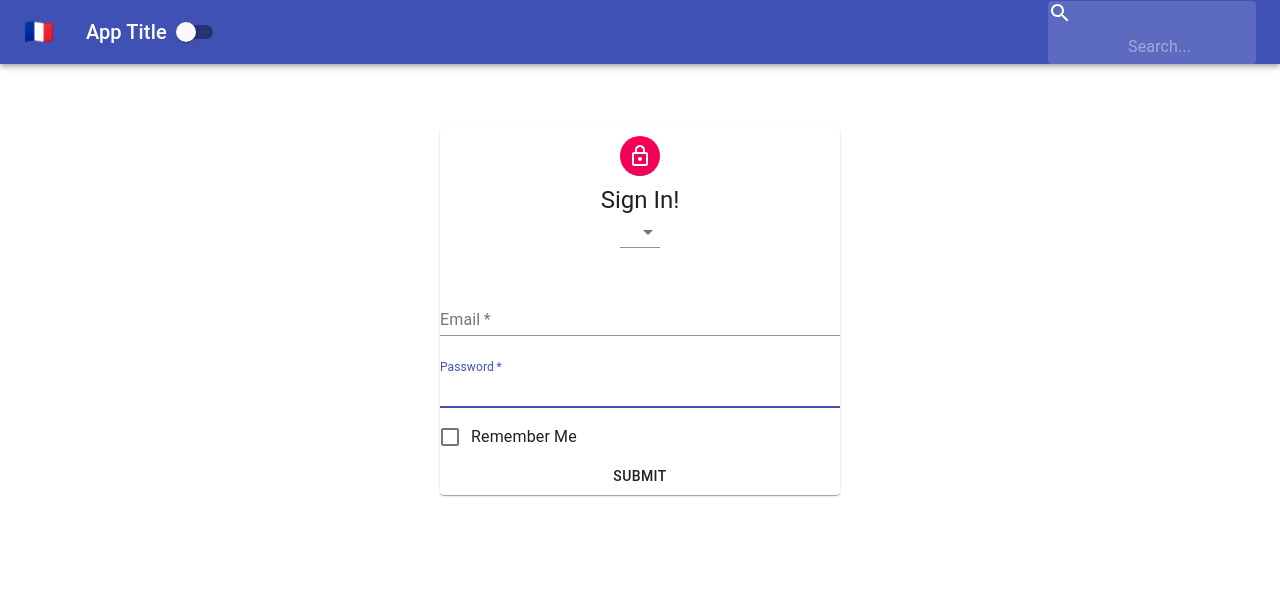
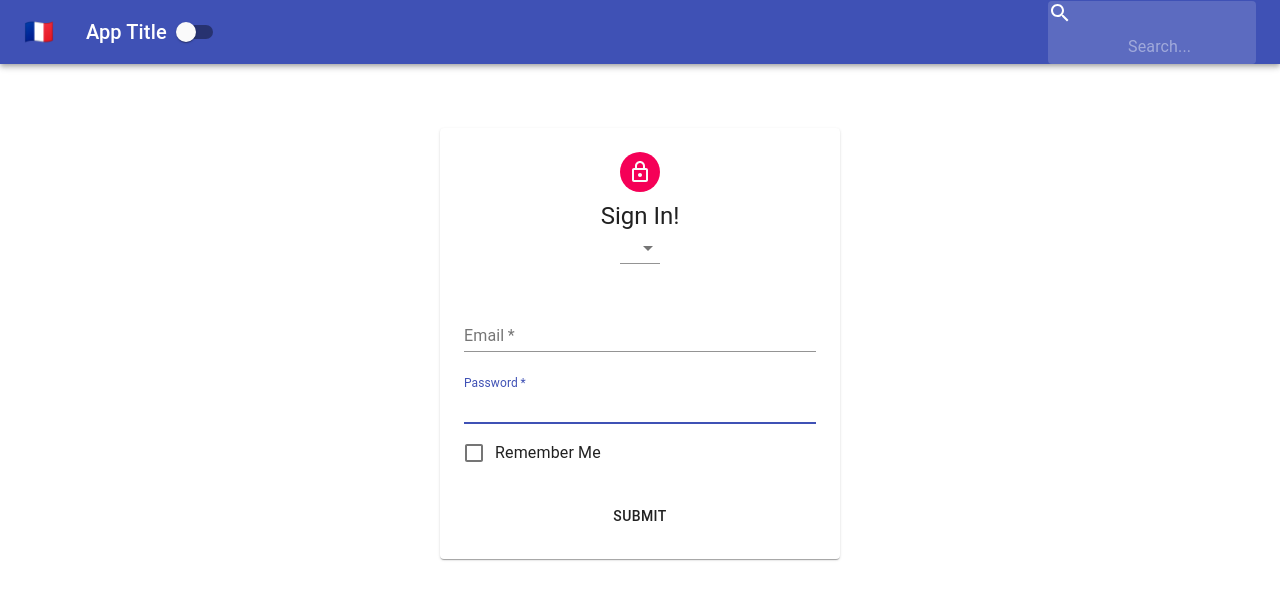
Before and after one commit to ecargiohc/context-app, a React (Create React App) app: page / in a window 1280 px wide. Shown: the top 600 px of the page. Built offline with nearby package versions, Linux system fonts and the light colour scheme.

Commit message:
added styling to paper and for submit within FormStyles

```diff
--- a/src/styles/FormStyles.js
+++ b/src/styles/FormStyles.js
@@ -14,7 +14,8 @@ const styles =  theme => ({
         marginTop: theme.spacing.unit * 8,
         display: "flex",
         flexDirection: "column",
-        alignItems: "center"
+        alignItems: "center",
+        padding: `${theme.spacing.unit*2}px ${theme.spacing.unit*3}px ${theme.spacing.unit*3}px `
     },
     avatar: {
         margin: theme.spacing.unit,
@@ -23,6 +24,9 @@ const styles =  theme => ({
     form: {
         width: "100%",
         marginTop: theme.spacing.unit * 3
+    },
+    submit: {
+        marginTop: theme.spacing.unit * 3
     }
 });
 export default styles;
```
